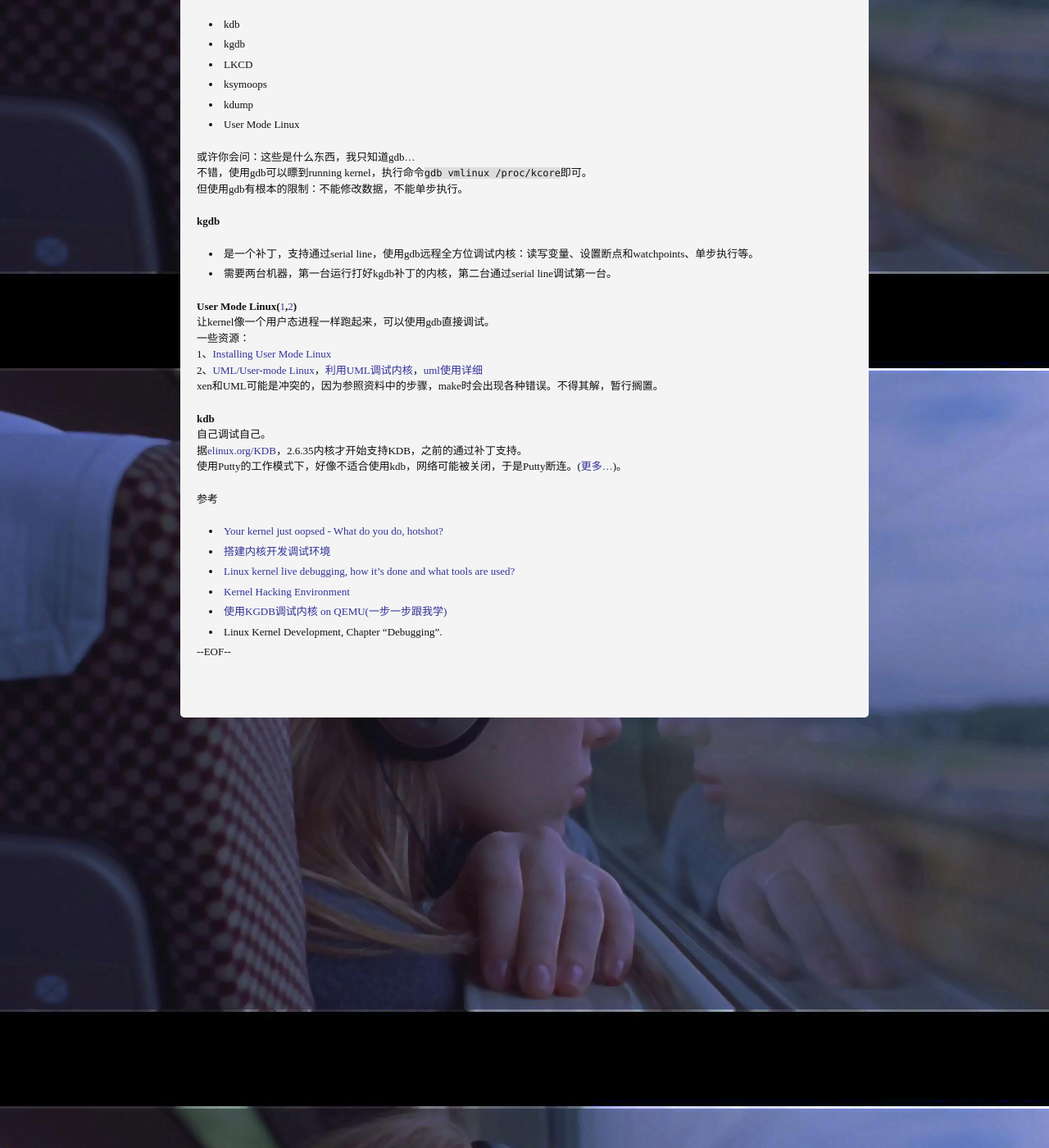
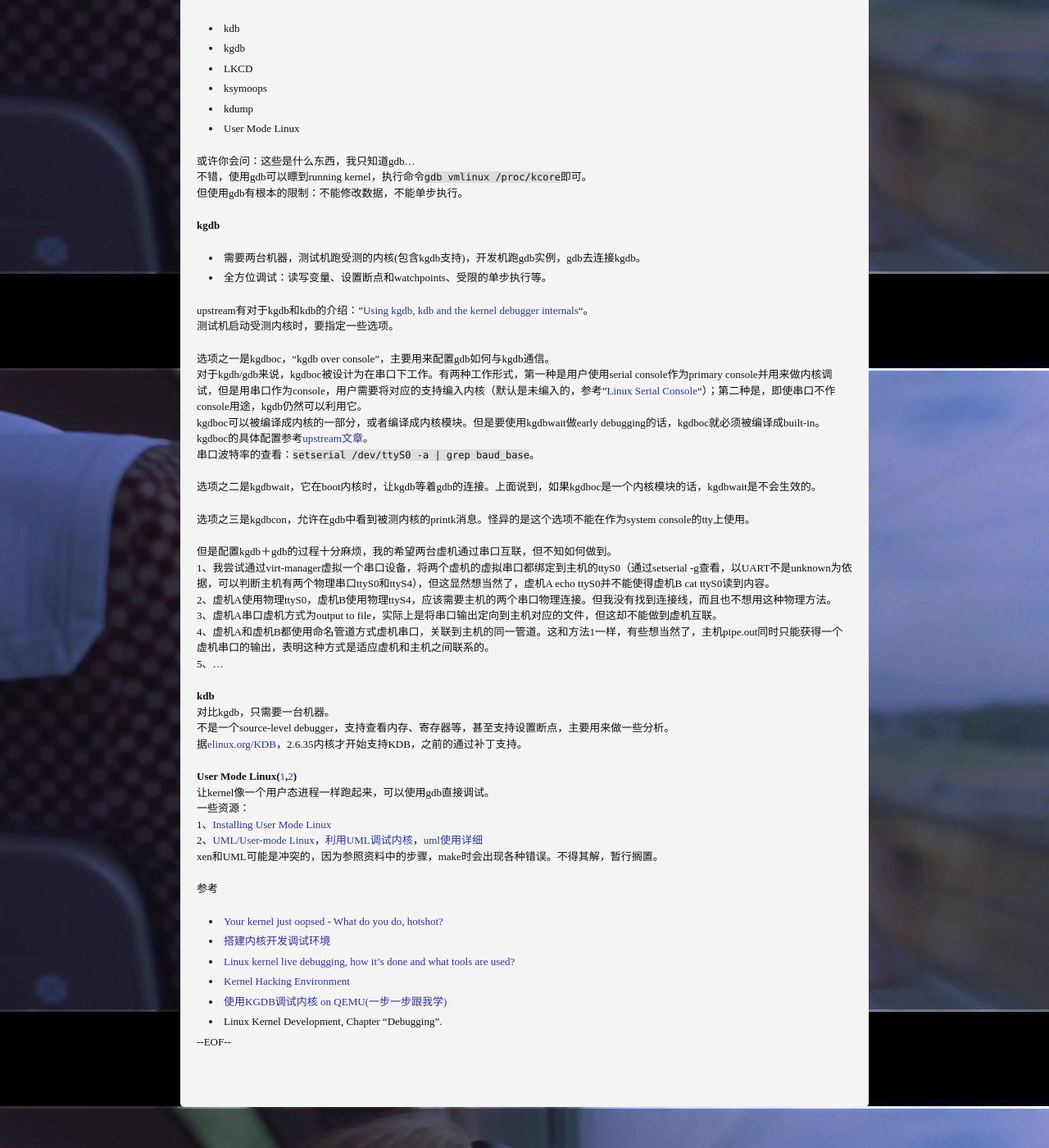
Before and after one commit to tfengmao/xanfeng, a Jekyll site: the page built from _posts/2012-04-06-kernel-debug.md, in a window 1280 px wide and 1400 px high, scrolled down 509 px. Shown: the whole window at 82% size. Built offline with Jekyll 4.4.1, drawn with Linux system fonts in a browser that asks for light colours; Markdown is read by kramdown in place of the engine named in the settings; comment, search, counter and statistics services are not loaded; some of the changed text lies outside the part shown.

Commit message:
tried to use kgdb

```diff
--- a/_posts/2012-04-06-kernel-debug.md
+++ b/_posts/2012-04-06-kernel-debug.md
@@ -8,7 +8,7 @@ category: linux
 **为什么要调试内核**？
 - kernel crash了，去找原因。
 - 某个模块的行为不是预期的。
-－ 理解代码。
+- 理解代码。
 
 **kernel的特点**：
 - 支持动态加载／卸载内核模块代码。
@@ -33,8 +33,33 @@ category: linux
 但使用gdb有根本的限制：不能修改数据，不能单步执行。
 
 **kgdb**
-- 是一个补丁，支持通过serial line，使用gdb远程全方位调试内核：读写变量、设置断点和watchpoints、单步执行等。
-- 需要两台机器，第一台运行打好kgdb补丁的内核，第二台通过serial line调试第一台。
+- 需要两台机器，测试机跑受测的内核(包含kgdb支持)，开发机跑gdb实例，gdb去连接kgdb。
+- 全方位调试：读写变量、设置断点和watchpoints、受限的单步执行等。
+
+upstream有对于kgdb和kdb的介绍："[Using kgdb, kdb and the kernel debugger internals](http://www.kernel.org/doc/htmldocs/kgdb.html)"。
+测试机启动受测内核时，要指定一些选项。
+
+选项之一是kgdboc，“kgdb over console”，主要用来配置gdb如何与kgdb通信。
+对于kgdb/gdb来说，kgdboc被设计为在串口下工作。有两种工作形式，第一种是用户使用serial console作为primary console并用来做内核调试，但是用串口作为console，用户需要将对应的支持编入内核（默认是未编入的，参考"[Linux Serial Console](http://www.kernel.org/doc/Documentation/serial-console.txt)"）；第二种是，即使串口不作console用途，kgdb仍然可以利用它。
+kgdboc可以被编译成内核的一部分，或者编译成内核模块。但是要使用kgdbwait做early debugging的话，kgdboc就必须被编译成built-in。
+kgdboc的具体配置参考[upstream文章](http://www.kernel.org/doc/htmldocs/kgdb.html#kgdboc)。
+串口波特率的查看：`setserial /dev/ttyS0 -a | grep baud_base`。
+
+选项之二是kgdbwait，它在boot内核时，让kgdb等着gdb的连接。上面说到，如果kgdboc是一个内核模块的话，kgdbwait是不会生效的。
+
+选项之三是kgdbcon，允许在gdb中看到被测内核的printk消息。怪异的是这个选项不能在作为system console的tty上使用。
+
+但是配置kgdb＋gdb的过程十分麻烦，我的希望两台虚机通过串口互联，但不知如何做到。
+1、我尝试通过virt-manager虚拟一个串口设备，将两个虚机的虚拟串口都绑定到主机的ttyS0（通过setserial -g查看，以UART不是unknown为依据，可以判断主机有两个物理串口ttyS0和ttyS4），但这显然想当然了，虚机A echo ttyS0并不能使得虚机B cat ttyS0读到内容。
+2、虚机A使用物理ttyS0，虚机B使用物理ttyS4，应该需要主机的两个串口物理连接。但我没有找到连接线，而且也不想用这种物理方法。
+3、虚机A串口虚机方式为output to file，实际上是将串口输出定向到主机对应的文件，但这却不能做到虚机互联。
+4、虚机A和虚机B都使用命名管道方式虚机串口，关联到主机的同一管道。这和方法1一样，有些想当然了，主机pipe.out同时只能获得一个虚机串口的输出，表明这种方式是适应虚机和主机之间联系的。
+5、...
+
+**kdb**
+对比kgdb，只需要一台机器。
+不是一个source-level debugger，支持查看内存、寄存器等，甚至支持设置断点，主要用来做一些分析。
+据[elinux.org/KDB](http://elinux.org/KDB)，2.6.35内核才开始支持KDB，之前的通过补丁支持。
 
 **User Mode Linux([1](http://en.wikipedia.org/wiki/User-mode_Linux),[2](http://user-mode-linux.sourceforge.net/index.html))**
 让kernel像一个用户态进程一样跑起来，可以使用gdb直接调试。
@@ -43,11 +68,6 @@ category: linux
 2、[UML/User-mode Linux](http://lenky.info/2012/04/06/uml-user-mode-linux/)，[利用UML调试内核](http://lenky.info/2012/04/21/%E5%88%A9%E7%94%A8uml%E8%B0%83%E8%AF%95%E5%86%85%E6%A0%B8/)，[uml使用详细](http://lenky.info/2012/08/26/uml%E4%BD%BF%E7%94%A8%E8%AF%A6%E7%BB%86/)
 xen和UML可能是冲突的，因为参照资料中的步骤，make时会出现各种错误。不得其解，暂行搁置。
 
-**kdb**
-自己调试自己。
-据[elinux.org/KDB](http://elinux.org/KDB)，2.6.35内核才开始支持KDB，之前的通过补丁支持。
-使用Putty的工作模式下，好像不适合使用kdb，网络可能被关闭，于是Putty断连。([更多...](http://debug-sai.blogbus.com/logs/47460470.html))。
-
 参考
 - [Your kernel just oopsed - What do you do, hotshot?](http://www.mulix.org/lectures/kernel_oopsing/kernel_oopsing.pdf)
 - [搭建内核开发调试环境](http://adam8157.info/blog/2012/04/setup-kernel-developing-environment/)
```
Also changed, not shown: other parts of _posts/2012-04-06-kernel-debug.md (+1 -1 lines).
